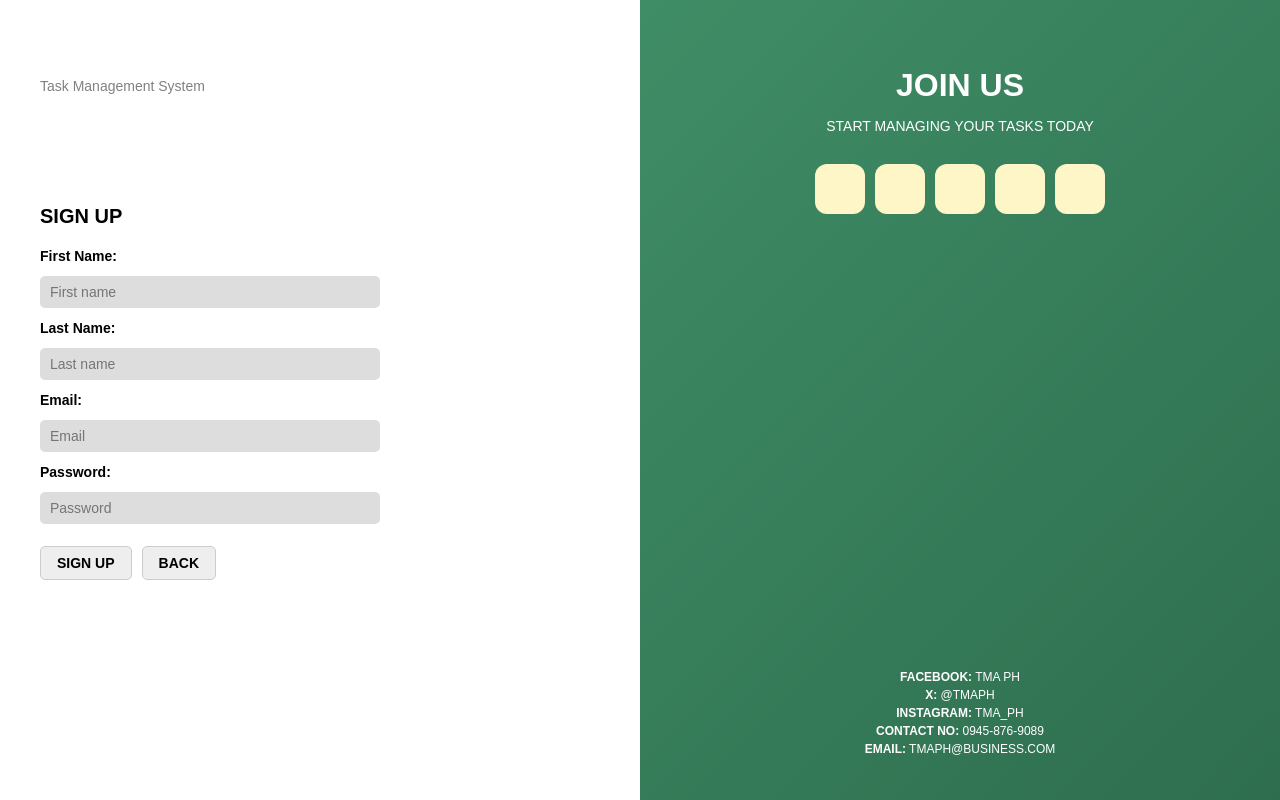
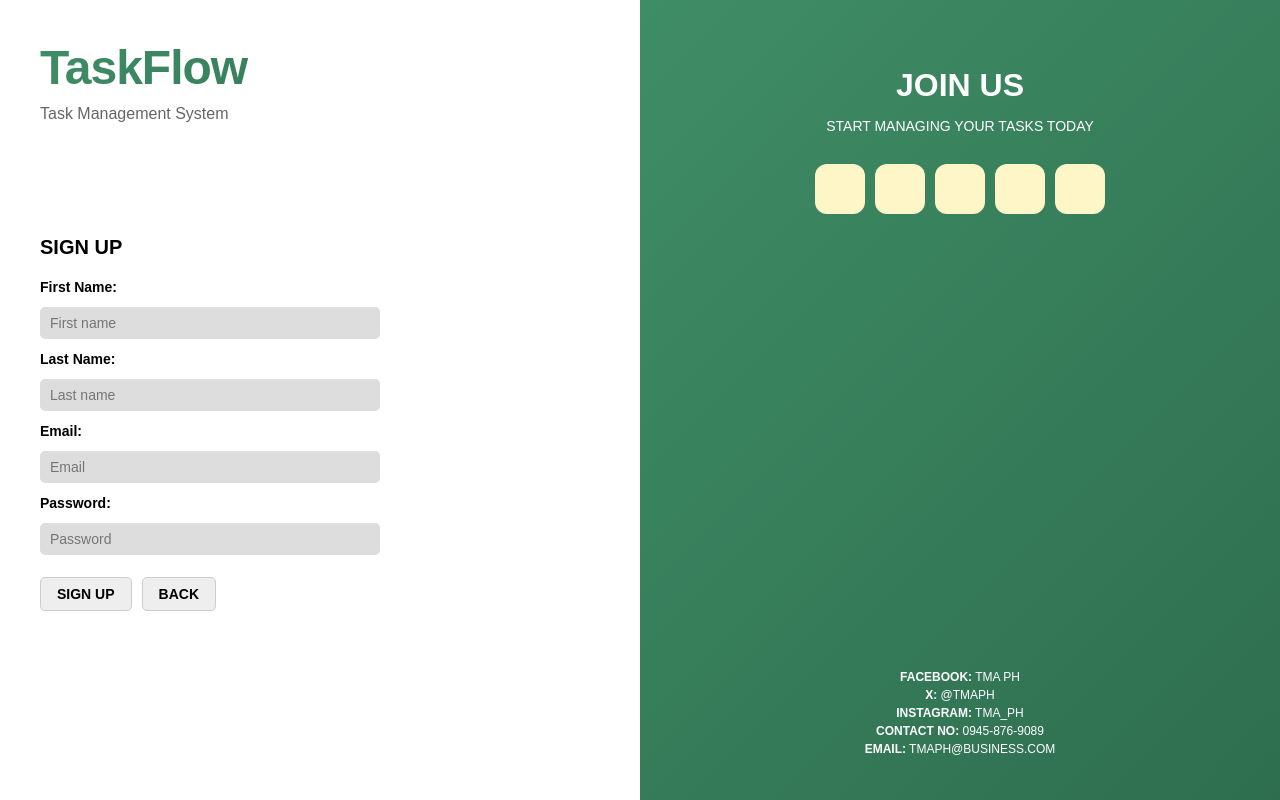
Before and after one commit to carlanthonyyyyy/task_management, a React (Create React App) app: page /signup in a window 1280 px wide. Built offline with nearby package versions, Linux system fonts and the light colour scheme.

Commit message:
okay na signup pati notif

```diff
--- a/src/App.css
+++ b/src/App.css
@@ -26,15 +26,23 @@ html,
   margin-bottom: 80px;
 }
 
-.logo h1 {
-  font-size: 36px;
+.logo h2 {
+  font-size: 48px;
   margin: 0;
+  color: #3f8d66; /* Fallback for unsupported browsers */
+  background: linear-gradient(135deg, #3f8d66, #2e6e4f);
+  -webkit-background-clip: text;
+  background-clip: text;
+  -webkit-text-fill-color: transparent;
+  font-weight: 800;
+  letter-spacing: -1px;
 }
 
 .logo p {
-  font-size: 14px;
-  color: gray;
-  margin-top: 5px;
+  font-size: 16px;
+  color: #666;
+  margin-top: 10px;
+  font-weight: 500;
 }
 
 .login-box {
@@ -136,7 +144,7 @@ html,
   border-radius: 12px;
 }
 
-/* Footer Info */
+/* Contact Info */
 .contact-info {
   font-size: 12px;
   text-align: center;
@@ -146,13 +154,68 @@ html,
   margin: 4px 0;
 }
 
-/* Error Message */
-.error-message {
-  color: red;
-  background-color: #ffe6e6;
-  border: 1px solid red;
-  padding: 8px 12px;
-  border-radius: 4px;
-  font-size: 0.95rem;
+/* Notifications */
+.notification {
+  position: fixed;
+  top: 20px;
+  right: 20px;
+  padding: 15px 25px;
+  border-radius: 8px;
+  color: white;
   font-weight: bold;
+  z-index: 1000;
+  box-shadow: 0 4px 6px rgba(0, 0, 0, 0.1);
+  animation: slideIn 0.3s ease-out;
 }
+
+.notification.success {
+  background-color: #3f8d66;
+  border: 2px solid #2e6e4f;
+}
+
+.notification.error {
+  background-color: #ff4444;
+  border: 2px solid #cc0000;
+}
+
+@keyframes slideIn {
+  from {
+    transform: translateX(100%);
+  }
+  to {
+    transform: translateX(0);
+  }
+}
+
+/* Responsive Design */
+@media (max-width: 768px) {
+  .container {
+    flex-direction: column;
+  }
+
+  .left-panel,
+  .right-panel {
+    padding: 20px;
+  }
+
+  .logo {
+    margin-bottom: 40px;
+  }
+
+  .logo h1 {
+    font-size: 36px;
+  }
+
+  .login-box {
+    max-width: 100%;
+  }
+
+  .help-box h2 {
+    font-size: 24px;
+  }
+
+  .notification {
+    width: 90%;
+    right: 5%;
+  }
+}
--- a/src/Home.css
+++ b/src/Home.css
@@ -59,6 +59,18 @@
   background: linear-gradient(45deg, #fff, #f0faf5);
   -webkit-background-clip: text;
   -webkit-text-fill-color: transparent;
+}
+
+.logo h2 {
+  font-size: 48px;
+  margin: 0;
+  color: #3f8d66; /* Fallback for unsupported browsers */
+  background: linear-gradient(135deg, #3f8d66, #2e6e4f);
+  -webkit-background-clip: text;
+  background-clip: text;
+  -webkit-text-fill-color: transparent;
+  font-weight: 800;
+  letter-spacing: -1px;
 }
 
 .nav {
--- a/src/Login.js
+++ b/src/Login.js
@@ -1,4 +1,4 @@
-import React, { useState } from 'react';
+import React, { useState, useEffect } from 'react';
 import { auth } from './firebase';
 import { signInWithEmailAndPassword } from 'firebase/auth';
 import { useNavigate } from 'react-router-dom';
@@ -7,34 +7,46 @@ import './App.css';
 function Login() {
   const [email, setEmail] = useState('');
   const [password, setPassword] = useState('');
-  const [error, setError] = useState('');
   const [loading, setLoading] = useState(false);
+  const [notification, setNotification] = useState({ show: false, message: '', type: '' });
   const navigate = useNavigate();
+
+  useEffect(() => {
+    if (notification.show) {
+      const timer = setTimeout(() => {
+        setNotification({ ...notification, show: false });
+      }, 3000);
+      return () => clearTimeout(timer);
+    }
+  }, [notification.show]);
+
+  const showNotification = (message, type) => {
+    setNotification({ show: true, message, type });
+  };
 
   const handleLogin = async (e) => {
     e.preventDefault();
 
     // Input validation
     if (!email && !password) {
-      setError('Please enter your email and password.');
+      showNotification('Please enter your email and password.', 'error');
       return;
     } else if (!email) {
-      setError('Please enter your email.');
+      showNotification('Please enter your email.', 'error');
       return;
     } else if (!password) {
-      setError('Please enter your password.');
+      showNotification('Please enter your password.', 'error');
       return;
     }
 
-    setError('');
     setLoading(true);
 
     try {
       await signInWithEmailAndPassword(auth, email, password);
-      alert('Logged in successfully!');
+      showNotification('Logged in successfully!', 'success');
       navigate('/Home');
     } catch (err) {
-      setError(err.message);
+      showNotification(err.message, 'error');
     } finally {
       setLoading(false);
     }
@@ -42,10 +54,17 @@ function Login() {
 
   return (
     <div className="container">
+      {/* Notification Popup */}
+      {notification.show && (
+        <div className={`notification ${notification.type}`}>
+          {notification.message}
+        </div>
+      )}
+
       {/* Left Panel */}
       <div className="left-panel">
         <div className="logo">
-          <h1>TMA</h1>
+          <h2>TaskFlow</h2>
           <p>Task Management System</p>
         </div>
         <div className="login-box">
@@ -70,8 +89,6 @@ function Login() {
               onChange={(e) => setPassword(e.target.value)}
               aria-label="Password"
             />
-
-            {error && <p className="error-message">{error}</p>}
 
             <div className="auth-buttons">
               <button type="submit" disabled={loading}>
--- a/src/Signup.js
+++ b/src/Signup.js
@@ -1,7 +1,7 @@
-import React, { useState } from 'react';
+import React, { useState, useEffect } from 'react';
 import { auth, db } from './firebase';
 import { createUserWithEmailAndPassword } from 'firebase/auth';
-import { ref, set } from 'firebase/database'; // <-- use from firebase/database
+import { ref, set } from 'firebase/database';
 import { useNavigate } from 'react-router-dom';
 import './App.css';
 
@@ -10,26 +10,37 @@ function Signup() {
   const [password, setPassword] = useState('');
   const [firstName, setFirstName] = useState('');
   const [lastName, setLastName] = useState('');
-  const [error, setError] = useState('');
   const [loading, setLoading] = useState(false);
+  const [notification, setNotification] = useState({ show: false, message: '', type: '' });
   const navigate = useNavigate();
+
+  useEffect(() => {
+    if (notification.show) {
+      const timer = setTimeout(() => {
+        setNotification({ ...notification, show: false });
+      }, 3000);
+      return () => clearTimeout(timer);
+    }
+  }, [notification.show]);
+
+  const showNotification = (message, type) => {
+    setNotification({ show: true, message, type });
+  };
 
   const handleSignUp = async (e) => {
     e.preventDefault();
 
     if (!firstName || !lastName || !email || !password) {
-      setError('Please fill in all fields.');
+      showNotification('Please fill in all fields.', 'error');
       return;
     }
 
-    setError('');
     setLoading(true);
 
     try {
       const userCredential = await createUserWithEmailAndPassword(auth, email, password);
       const user = userCredential.user;
 
-      // ✅ Write to Realtime Database instead of Firestore
       await set(ref(db, 'users/' + user.uid), {
         uid: user.uid,
         email: user.email,
@@ -39,10 +50,10 @@ function Signup() {
         role: 'user'
       });
 
-      alert('Signed up successfully!');
+      showNotification('Account created successfully!', 'success');
       navigate('/');
     } catch (err) {
-      setError(err.message);
+      showNotification(err.message, 'error');
     } finally {
       setLoading(false);
     }
@@ -50,9 +61,16 @@ function Signup() {
 
   return (
     <div className="container">
+      {/* Notification Popup */}
+      {notification.show && (
+        <div className={`notification ${notification.type}`}>
+          {notification.message}
+        </div>
+      )}
+
       <div className="left-panel">
         <div className="logo">
-          <h1>TMA</h1>
+          <h2>TaskFlow</h2>
           <p>Task Management System</p>
         </div>
 
@@ -66,6 +84,7 @@ function Signup() {
               placeholder="First name"
               value={firstName}
               onChange={(e) => setFirstName(e.target.value)}
+              aria-label="First Name"
             />
 
             <label htmlFor="lastName">Last Name:</label>
@@ -75,6 +94,7 @@ function Signup() {
               placeholder="Last name"
               value={lastName}
               onChange={(e) => setLastName(e.target.value)}
+              aria-label="Last Name"
             />
 
             <label htmlFor="email">Email:</label>
@@ -84,6 +104,7 @@ function Signup() {
               placeholder="Email"
               value={email}
               onChange={(e) => setEmail(e.target.value)}
+              aria-label="Email"
             />
 
             <label htmlFor="password">Password:</label>
@@ -93,9 +114,8 @@ function Signup() {
               placeholder="Password"
               value={password}
               onChange={(e) => setPassword(e.target.value)}
+              aria-label="Password"
             />
-
-            {error && <p className="error-message">{error}</p>}
 
             <div className="auth-buttons">
               <button type="submit" disabled={loading}>
```
